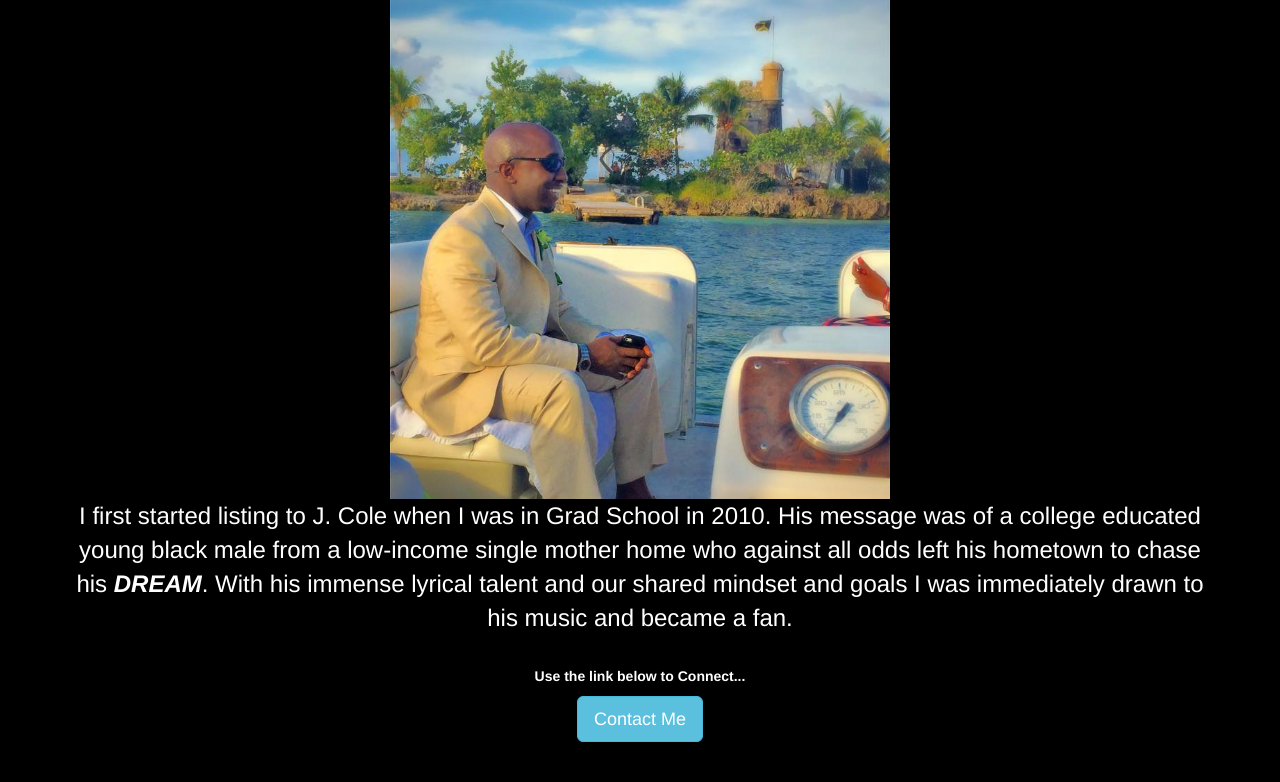
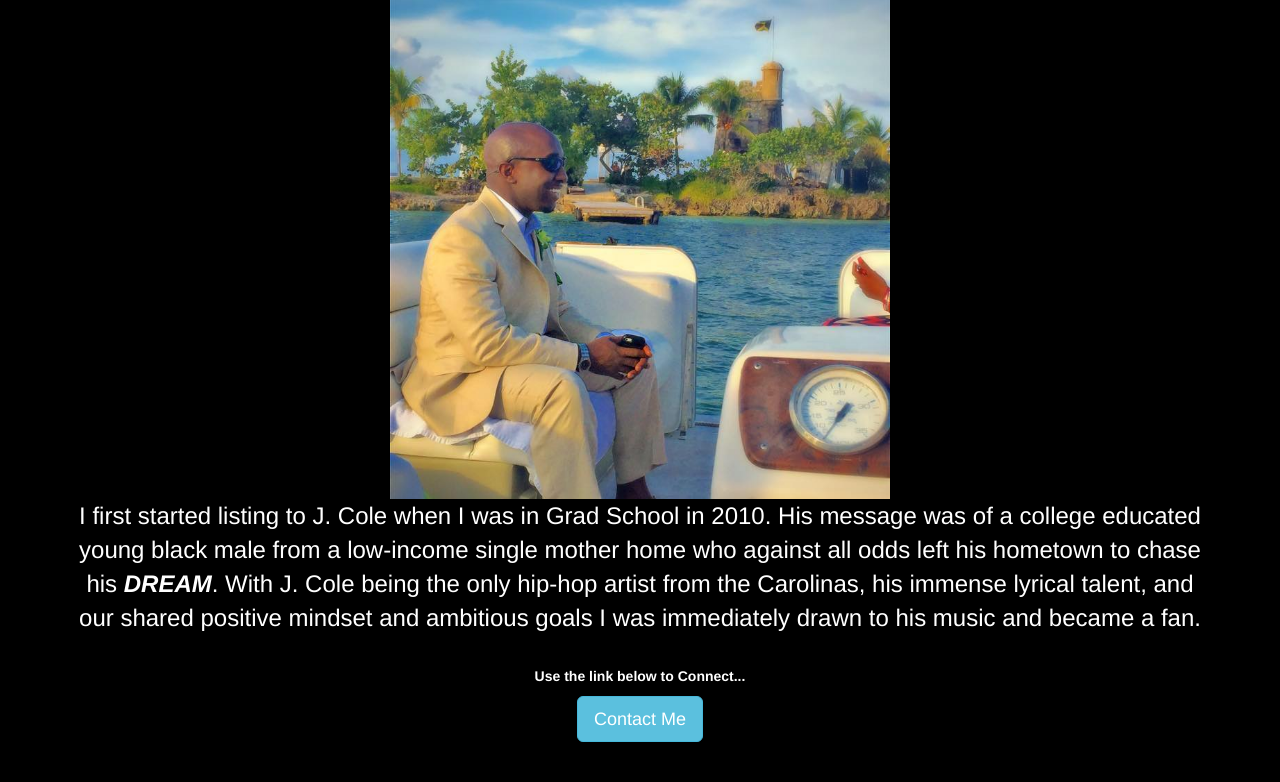
Before and after one commit to JayTwitty/django_jcole_fanpage, a Django app: page /aboutme/ in a window 1280 px wide. Shown: the part 193-975 px from the top of the page. Run offline with Django 3.2, Linux system fonts and the light colour scheme; some libraries are stand-ins or nearby versions.

```diff
--- a/jcole_app/templates/aboutme.html
+++ b/jcole_app/templates/aboutme.html
@@ -23,8 +23,8 @@
  </a>
 <p class="large">I first started listing to J. Cole when I was in Grad School in 2010. His message was of a college educated
     young black male from a low-income single mother home who against all odds left his hometown to chase his <em><strong>DREAM</strong></em>.
-    With his immense lyrical talent and our shared mindset and goals I was immediately drawn to his music
-    and became a fan. </p>
+    With J. Cole being the only hip-hop artist from the Carolinas, his immense lyrical talent, and our shared positive mindset
+    and ambitious goals I was immediately drawn to his music and became a fan. </p>
 <br>
 <p><strong>Use the link below to Connect...</strong></p>
 
```
